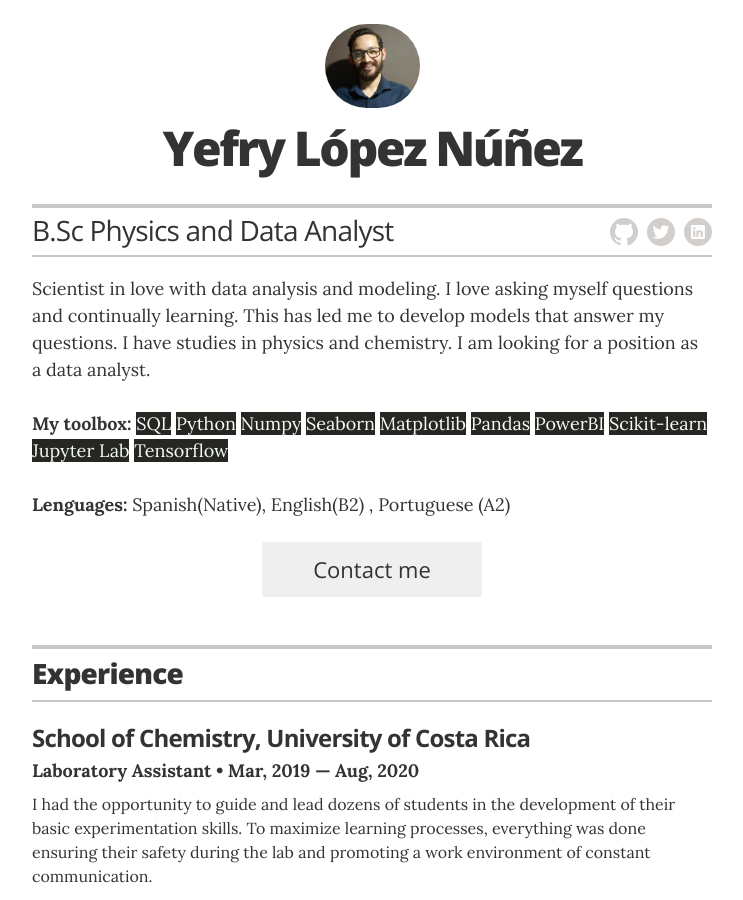
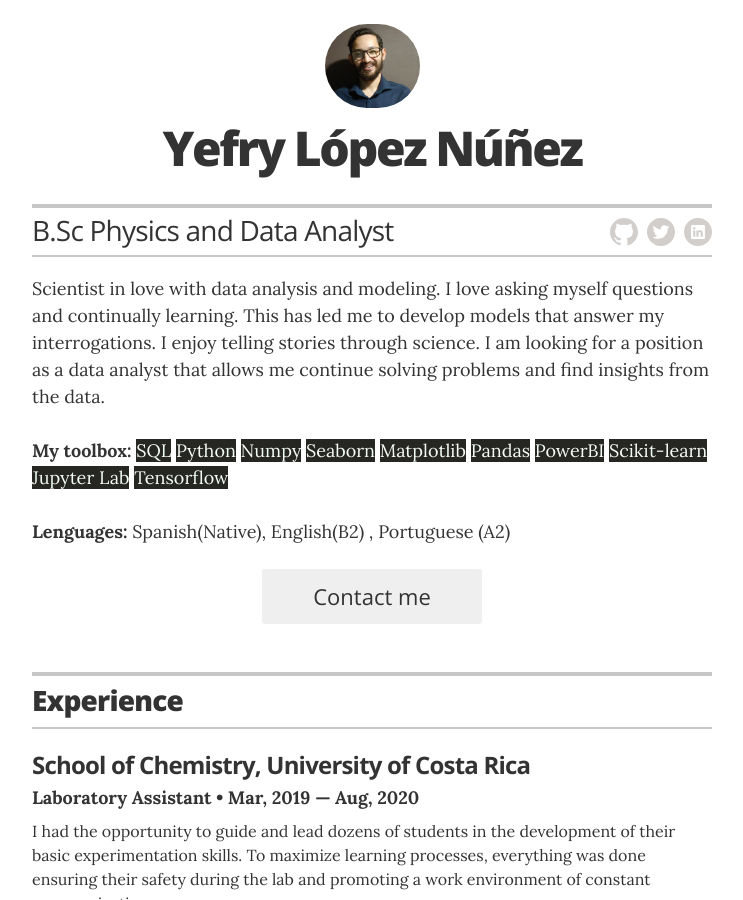
Before and after one commit to jeff0994/jeff0994.github.io, a Jekyll site: the page built from index.html, in a window 1280 px wide and 900 px high. Shown: the whole window, without its empty margins (268-1011 px from the left). Built offline with Jekyll 4.4.1, drawn with Linux system fonts in a browser that asks for light colours.

Commit message:
Update _config.yml

```diff
--- a/_config.yml
+++ b/_config.yml
@@ -23,8 +23,10 @@ resume_contact_address:         "Alajuelita, San José"
 resume_header_contact_info:     "Alajuelita, San José • +506-8517-6983 • yefry.lopez.nu@gmail.com"
 display_header_contact_info:    "false"
 
-resume_header_intro: "<p>Scientist in love with data analysis and modeling. I love asking myself questions and continually learning. This has led me to develop models that answer my questions.
-                      I have studies in physics and chemistry. I am looking for a position as a data analyst.
+resume_header_intro: "<p>Scientist in love with data analysis and modeling.
+                          I love asking myself questions and continually learning. This has led me to develop models that answer my interrogations.
+                          I enjoy telling stories through science.
+                          I am looking for a position as a data analyst that allows me continue solving problems and find insights from the data.
                       <br/>
                       <br/>
                       <b>My toolbox:</b> <mark>SQL</mark> <mark>Python</mark> <mark>Numpy</mark> <mark>Seaborn</mark> <mark>Matplotlib</mark> <mark>Pandas</mark> <mark>PowerBI</mark> <mark>Scikit-learn</mark> <mark>Jupyter Lab</mark> <mark>Tensorflow</mark>
```
